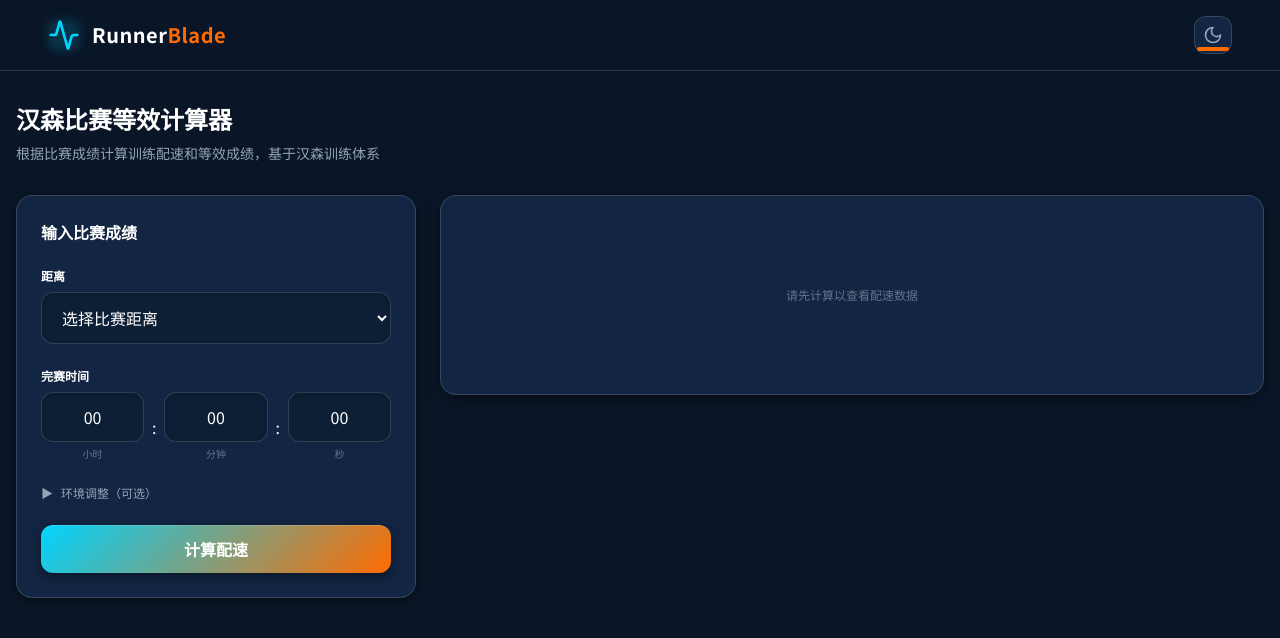
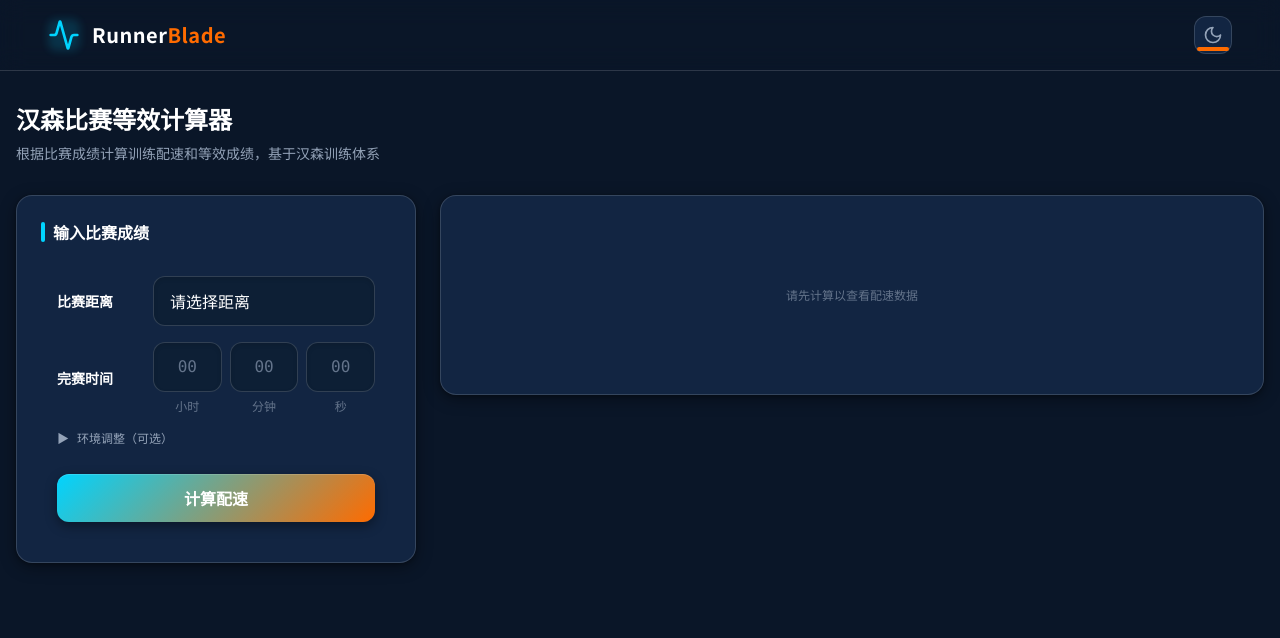
Before and after one commit to mindartisan/runner-blade, a Next.js app: page /tools/hansons/race-equivalency in a window 1280 px wide. Shown: the top 638 px of the page. Built offline with nearby package versions, Linux system fonts and the light colour scheme.

Commit message:
feat: sync vdot's ui

```diff
--- a/components/hansons/race-equivalency/RaceInputForm.tsx
+++ b/components/hansons/race-equivalency/RaceInputForm.tsx
@@ -26,9 +26,9 @@ export default function RaceInputForm({
   const [selectedDistance, setSelectedDistance] = useState<string>("")
   const [customDistance, setCustomDistance] = useState<string>("")
   const [distanceUnit, setDistanceUnit] = useState<'meters' | 'kilometers' | 'miles'>('kilometers')
-  const [hours, setHours] = useState<string>("00")
-  const [minutes, setMinutes] = useState<string>("00")
-  const [seconds, setSeconds] = useState<string>("00")
+  const [hours, setHours] = useState<string>("")
+  const [minutes, setMinutes] = useState<string>("")
+  const [seconds, setSeconds] = useState<string>("")
 
   // 天气调整状态（可选）
   const [showWeather, setShowWeather] = useState(false)
@@ -98,15 +98,34 @@ export default function RaceInputForm({
     }
   }
 
+  const isCustomDistance = selectedDistance === 'custom'
+
   return (
     <div className="card">
-      <h2 className="text-base font-bold mb-6">输入比赛成绩</h2>
+      <h3 className="text-base font-bold mb-4 flex items-center gap-2" style={{ color: 'var(--color-text-primary)' }}>
+        <div className="w-1 h-5 rounded-full" style={{ backgroundColor: 'var(--color-primary)' }} />
+        输入比赛成绩
+      </h3>
+
+      <div className="p-4 space-y-4">
+        {/* 错误提示 */}
+        {errorMessage && (
+          <div className="p-3 rounded-lg text-sm text-center animate-in fade-in slide-in-from-top-2" style={{
+            backgroundColor: 'rgba(255, 107, 0, 0.15)',
+            color: '#FF6B00',
+            border: '1px solid rgba(255, 107, 0, 0.3)'
+          }}>
+            {errorMessage}
+          </div>
+        )}
 
         {/* 距离选择 */}
-      <div className="mb-6">
-        <label className="block text-xs font-semibold mb-2">距离</label>
+        <div className="grid grid-cols-[80px_1fr] items-center gap-4">
+          <label className="text-sm font-semibold" style={{ color: 'var(--color-text-primary)' }}>
+            比赛距离
+          </label>
           <select
-          className="input-skeuo w-full"
+            className="select-skeuo w-full"
             value={selectedDistance}
             onChange={(e) => {
               const value = e.target.value
@@ -116,79 +135,90 @@ export default function RaceInputForm({
               }
             }}
           >
-          <option value="">选择比赛距离</option>
+            <option value="">请选择距离</option>
             {RACE_DISTANCE_OPTIONS.map(opt => (
-            <option key={opt.value} value={opt.value}>{opt.label}</option>
+              <option key={opt.value} value={opt.value} style={{ backgroundColor: 'var(--color-surface)', color: 'var(--color-text-primary)' }}>
+                {opt.label}
+              </option>
             ))}
-          <option value="custom">自定义距离</option>
+            <option value="custom" style={{ backgroundColor: 'var(--color-surface)', color: 'var(--color-text-primary)' }}>自定义距离</option>
           </select>
+        </div>
 
-        {selectedDistance === 'custom' && (
-          <div className="animate-in fade-in slide-in-from-top-2 mt-3 flex gap-2">
+        {/* 自定义距离 */}
+        {isCustomDistance && (
+          <div className="grid grid-cols-[80px_1fr] items-center gap-4 animate-in fade-in slide-in-from-top-2">
+            <label className="text-sm font-semibold" style={{ color: 'var(--color-text-primary)' }}>
+              自定义距离
+            </label>
+            <div className="flex gap-2 items-center">
               <input
                 type="number"
-              className="input-skeuo flex-1"
-              placeholder="输入距离数值"
                 value={customDistance}
                 onChange={(e) => setCustomDistance(e.target.value)}
+                placeholder="输入距离数值"
+                className="input-skeuo-center flex-1 font-mono text-base"
               />
               <select
-              className="select-skeuo"
+                className="select-skeuo min-w-[80px]"
                 value={distanceUnit}
                 onChange={(e) => setDistanceUnit(e.target.value as any)}
               >
-              <option value="meters">米</option>
-              <option value="kilometers">公里</option>
-              <option value="miles">英里</option>
+                <option value="meters" style={{ backgroundColor: 'var(--color-surface)', color: 'var(--color-text-primary)' }}>米</option>
+                <option value="kilometers" style={{ backgroundColor: 'var(--color-surface)', color: 'var(--color-text-primary)' }}>公里</option>
+                <option value="miles" style={{ backgroundColor: 'var(--color-surface)', color: 'var(--color-text-primary)' }}>英里</option>
               </select>
             </div>
+          </div>
         )}
-      </div>
 
         {/* 时间输入 */}
-      <div className="mb-6">
-        <label className="block text-xs font-semibold mb-2">完赛时间</label>
-        <div className="flex gap-2 items-center">
+        <div className="grid grid-cols-[80px_1fr] items-center gap-4">
+          <label className="text-sm font-semibold" style={{ color: 'var(--color-text-primary)' }}>
+            完赛时间
+          </label>
+          <div className="flex gap-2">
             <div className="flex-1">
               <input
                 type="number"
-              className="input-skeuo-center w-full"
+                className="input-skeuo-center w-full font-mono text-base"
                 value={hours}
                 onChange={(e) => setHours(e.target.value)}
+                placeholder="00"
                 min="0"
                 max="23"
               />
-            <div className="text-[10px] text-center text-text-tertiary mt-1">小时</div>
+              <span className="text-xs text-center block mt-1.5" style={{ color: 'var(--color-text-tertiary)' }}>小时</span>
             </div>
-          <span className="text-text-primary">:</span>
             <div className="flex-1">
               <input
                 type="number"
-              className="input-skeuo-center w-full"
+                className="input-skeuo-center w-full font-mono text-base"
                 value={minutes}
                 onChange={(e) => setMinutes(e.target.value)}
+                placeholder="00"
                 min="0"
                 max="59"
               />
-            <div className="text-[10px] text-center text-text-tertiary mt-1">分钟</div>
+              <span className="text-xs text-center block mt-1.5" style={{ color: 'var(--color-text-tertiary)' }}>分钟</span>
             </div>
-          <span className="text-text-primary">:</span>
             <div className="flex-1">
               <input
                 type="number"
-              className="input-skeuo-center w-full"
+                className="input-skeuo-center w-full font-mono text-base"
                 value={seconds}
                 onChange={(e) => setSeconds(e.target.value)}
+                placeholder="00"
                 min="0"
                 max="59"
               />
-            <div className="text-[10px] text-center text-text-tertiary mt-1">秒</div>
+              <span className="text-xs text-center block mt-1.5" style={{ color: 'var(--color-text-tertiary)' }}>秒</span>
             </div>
           </div>
         </div>
 
         {/* 天气调整（可选） */}
-      <div className="mb-6">
+        <div>
           <button
             className="text-xs text-text-secondary hover:text-brand-primary transition-colors mb-3 flex items-center gap-2"
             onClick={() => setShowWeather(!showWeather)}
@@ -206,10 +236,10 @@ export default function RaceInputForm({
               </p>
 
               <div className="grid grid-cols-[80px_1fr_50px] gap-3 items-center">
-              <label className="text-sm font-medium">温度</label>
+                <label className="text-sm font-medium" style={{ color: 'var(--color-text-primary)' }}>温度</label>
                 <input
                   type="number"
-                className="input-skeuo"
+                  className="input-skeuo w-full"
                   placeholder="0"
                   value={temperature}
                   onChange={(e) => setTemperature(e.target.value)}
@@ -220,10 +250,10 @@ export default function RaceInputForm({
               </div>
 
               <div className="grid grid-cols-[80px_1fr_50px] gap-3 items-center">
-              <label className="text-sm font-medium">湿度</label>
+                <label className="text-sm font-medium" style={{ color: 'var(--color-text-primary)' }}>湿度</label>
                 <input
                   type="number"
-                className="input-skeuo"
+                  className="input-skeuo w-full"
                   placeholder="0"
                   value={humidity}
                   onChange={(e) => setHumidity(e.target.value)}
@@ -234,10 +264,10 @@ export default function RaceInputForm({
               </div>
 
               <div className="grid grid-cols-[80px_1fr_50px] gap-3 items-center">
-              <label className="text-sm font-medium">风速</label>
+                <label className="text-sm font-medium" style={{ color: 'var(--color-text-primary)' }}>风速</label>
                 <input
                   type="number"
-                className="input-skeuo"
+                  className="input-skeuo w-full"
                   placeholder="0"
                   value={windSpeed}
                   onChange={(e) => setWindSpeed(e.target.value)}
@@ -255,8 +285,8 @@ export default function RaceInputForm({
                   value={weatherUnit}
                   onChange={(e) => setWeatherUnit(e.target.value as any)}
                 >
-                <option value="imperial">英制 (°F, mph)</option>
-                <option value="metric">公制 (°C, km/h)</option>
+                  <option value="imperial" style={{ backgroundColor: 'var(--color-surface)', color: 'var(--color-text-primary)' }}>英制 (°F, mph)</option>
+                  <option value="metric" style={{ backgroundColor: 'var(--color-surface)', color: 'var(--color-text-primary)' }}>公制 (°C, km/h)</option>
                 </select>
               </div>
             </div>
@@ -271,16 +301,7 @@ export default function RaceInputForm({
         >
           {isLoading ? '计算中...' : '计算配速'}
         </button>
-
-      {/* 错误提示 */}
-      {errorMessage && (
-        <div className="mt-3 p-3 rounded-lg text-sm bg-red-500/20 text-red-200 border border-red-500/30">
-          <div className="flex items-start gap-2">
-            <span className="font-medium">❌</span>
-            <span>{errorMessage}</span>
       </div>
-        </div>
-      )}
     </div>
   )
 }
```
Lines whose indentation alone changed are shown as unchanged.
